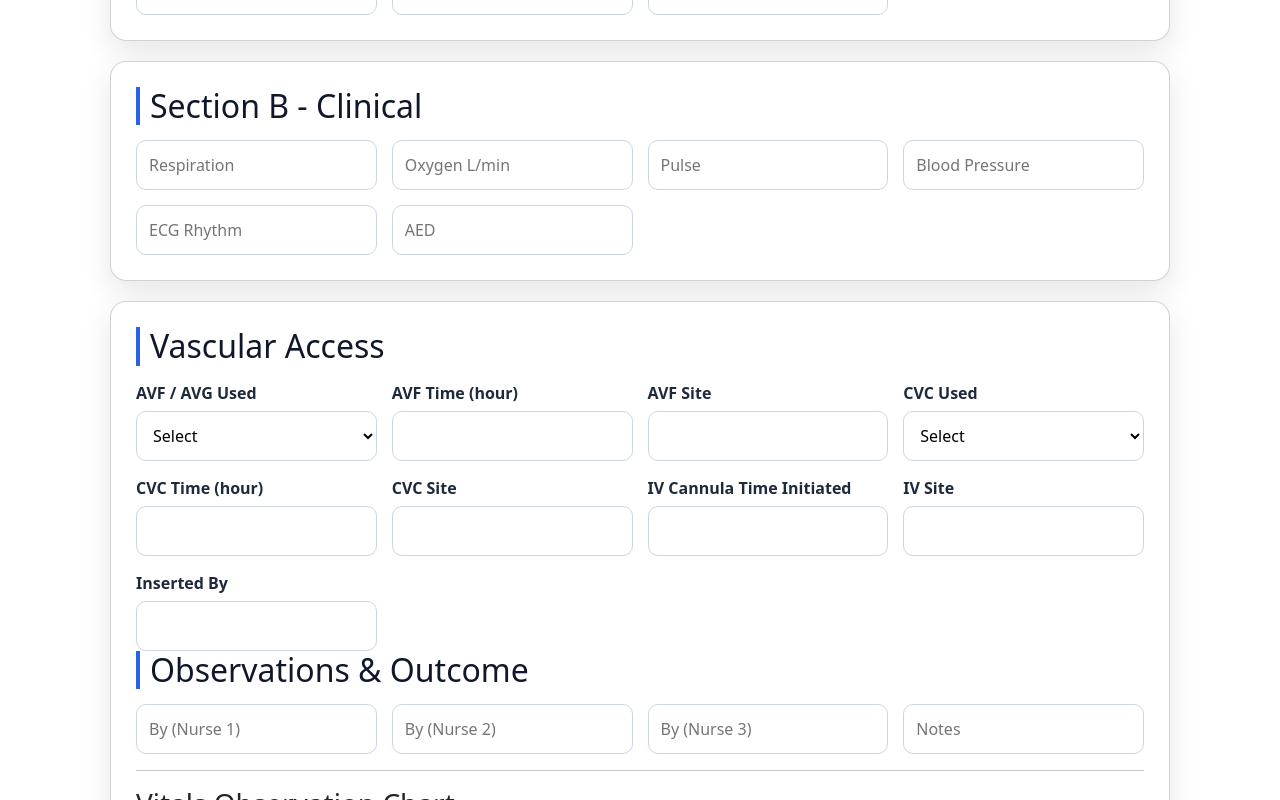
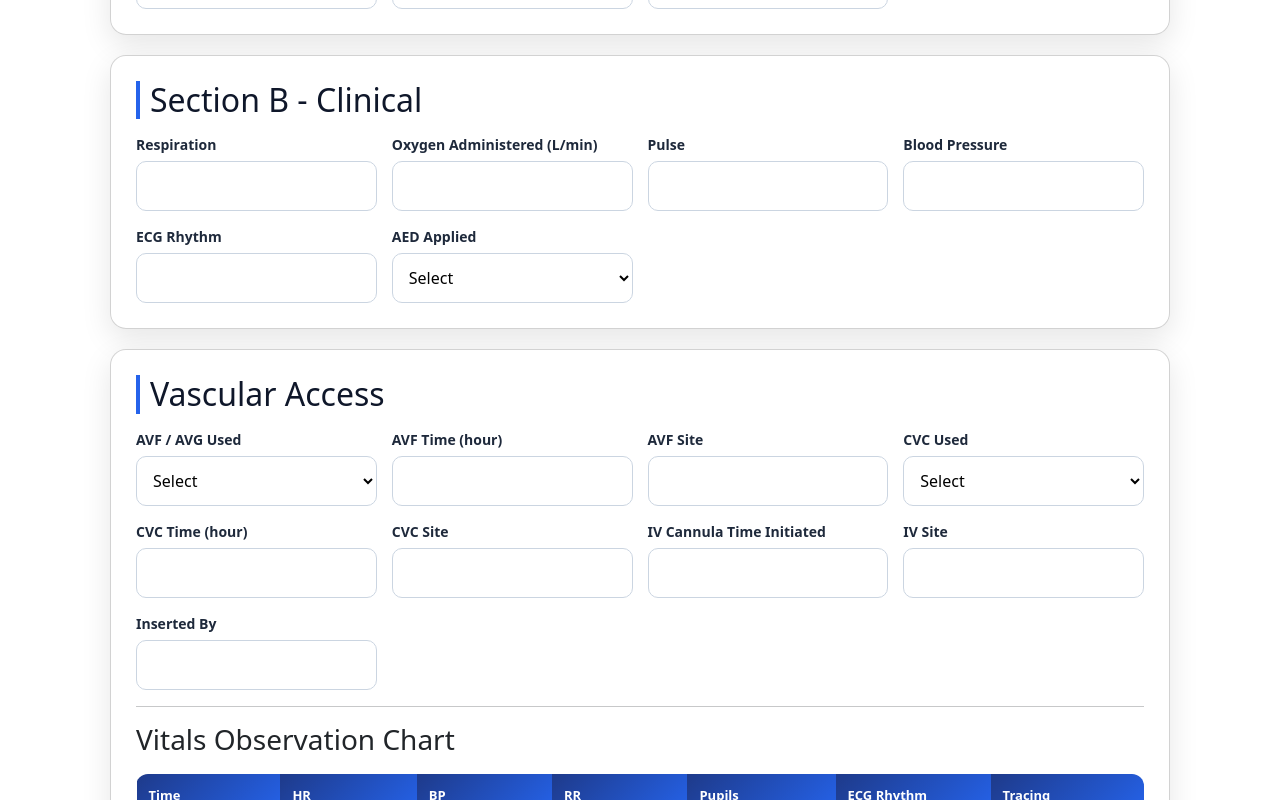
Before and after one commit to ssrivarshika2005-boop/cpr-system, an Angular app in the folder client/: page / in a window 1280 px wide. Shown: the part 460-1260 px from the top of the page. Built offline with nearby package versions, Linux system fonts and the light colour scheme.

Commit message:
fixed backend sql and cpr form

```diff
--- a/client/src/app/components/cpr-form/cpr-form.component.css
+++ b/client/src/app/components/cpr-form/cpr-form.component.css
@@ -102,8 +102,14 @@ input:focus {
   margin-bottom: 6px;
   font-weight: 600;
   color: #1e293b;
+  font-size: 14px;
 }
 
+.field-group input:focus,
+.field-group select:focus {
+  border-color: #2563eb;
+  box-shadow: 0 0 8px rgba(37,99,235,0.3);
+}
 select {
   padding: 12px;
   border-radius: 10px;
--- a/client/src/app/components/cpr-form/cpr-form.component.html
+++ b/client/src/app/components/cpr-form/cpr-form.component.html
@@ -26,8 +26,8 @@
     <div class="field-group">
       <label>Patient Name</label>
       <input type="text"
-        name="clinicName"
-        [(ngModel)]="formData.clinicName">
+        name="PatientName"
+        [(ngModel)]="formData.patientName">
     </div>
 
     <div class="field-group">
@@ -83,34 +83,62 @@
 
   <div class="grid">
 
-        <input placeholder="Respiration"
+    <div class="field-group">
+      <label>Respiration</label>
+      <input
+        type="text"
         name="respiration"
         [(ngModel)]="formData.respiration">
+    </div>
 
-        <input placeholder="Oxygen L/min"
+    <div class="field-group">
+      <label>Oxygen Administered (L/min)</label>
+      <input
+        type="text"
         name="oxygen"
         [(ngModel)]="formData.oxygen">
+    </div>
 
-        <input placeholder="Pulse"
+    <div class="field-group">
+      <label>Pulse</label>
+      <input
+        type="text"
         name="pulse"
         [(ngModel)]="formData.pulse">
+    </div>
 
-        <input placeholder="Blood Pressure"
+    <div class="field-group">
+      <label>Blood Pressure</label>
+      <input
+        type="text"
         name="bloodPressure"
         [(ngModel)]="formData.bloodPressure">
+    </div>
 
-        <input placeholder="ECG Rhythm"
+    <div class="field-group">
+      <label>ECG Rhythm</label>
+      <input
+        type="text"
         name="ecgRhythm"
         [(ngModel)]="formData.ecgRhythm">
+    </div>
 
-        <input placeholder="AED"
+    <div class="field-group">
+      <label>AED Applied</label>
+      <select
         name="aed"
         [(ngModel)]="formData.aed">
+
+        <option value="">Select</option>
+        <option value="Yes">Yes</option>
+        <option value="No">No</option>
+
+      </select>
+    </div>
 
   </div>
 
 </section>
-
     <!-- SECTION C -->
     <!-- VASCULAR ACCESS -->
 <section id="C" class="card">
@@ -177,28 +205,6 @@
 
   </div>
 
-  <h2>Observations & Outcome</h2>
-
-  <!-- OBSERVATION HEADER -->
-  <div class="grid">
-
-    <input placeholder="By (Nurse 1)"
-      name="by1"
-      [(ngModel)]="formData.by1">
-
-    <input placeholder="By (Nurse 2)"
-      name="by2"
-      [(ngModel)]="formData.by2">
-
-    <input placeholder="By (Nurse 3)"
-      name="by3"
-      [(ngModel)]="formData.by3">
-
-    <input placeholder="Notes"
-      name="notes"
-      [(ngModel)]="formData.notes">
-
-  </div>
 
   <hr>
 
```
Also changed, not shown: 1 other file (tests, documents, lock files or other folders). Lines whose indentation alone changed are shown as unchanged.
